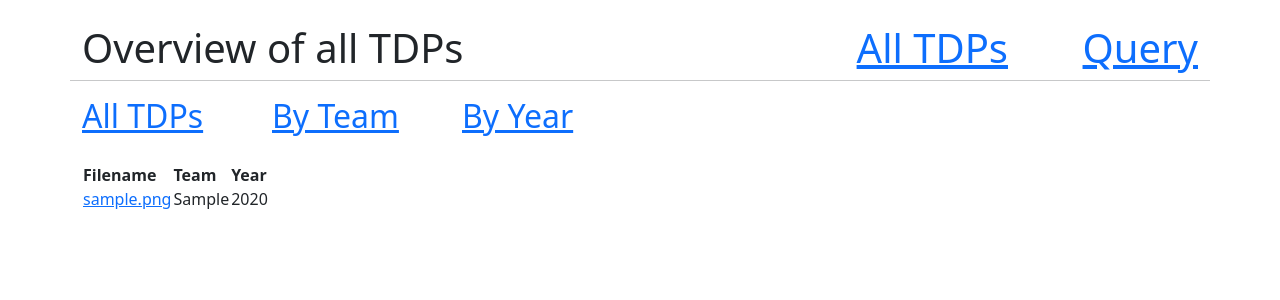
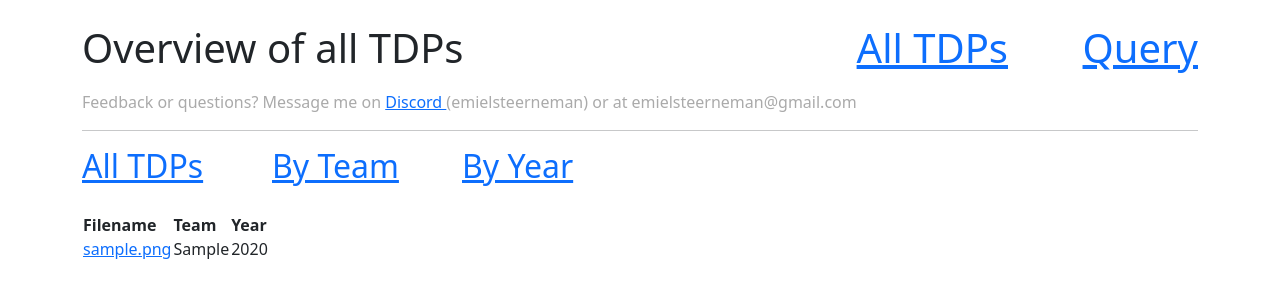
Before and after one commit to emielsteerneman/TDP, a Flask app: page / in a window 1280 px wide. Shown: the top 300 px of the page. Run offline with Flask 3, Linux system fonts and the light colour scheme; tables that the repository leaves empty hold one stand-in row (values such as "Sample post"); parts of the project's set-up code (start-up, migrations or seed data) failed here and were passed over; some libraries are stand-ins or nearby versions.

Commit message:
added contact info

```diff
--- a/templates/tdp.html
+++ b/templates/tdp.html
@@ -27,6 +27,12 @@
         </div>
         <div class="col-md-2 text-end">
           <h1><a href="/query"> Query </a></h1>
+        </div>
+      </div>
+
+      <div class="row">
+        <div class='col-md-12' style='padding-top:10px; color: #AAA'>
+          Feedback or questions? Message me on <a style='display: inline' href="https://discordapp.com/channels/@me/emielsteerneman/"> Discord </a> (emielsteerneman) or at emielsteerneman@gmail.com
         </div>
       </div>
 
--- a/templates/tdps.html
+++ b/templates/tdps.html
@@ -22,8 +22,16 @@
 				<div class="col-md-2 text-end">
 					<h1><a href="/query"> Query </a></h1>
 				</div>
+			</div>
 
-				<hr>
+			<div class="row">
+				<div class='col-md-12' style='padding-top:10px; color: #AAA'>
+					Feedback or questions? Message me on <a style='display: inline' href="https://discordapp.com/channels/@me/emielsteerneman/"> Discord </a> (emielsteerneman) or at emielsteerneman@gmail.com
+				</div>
+			</div>
+
+			<hr>
+			<div class="row">
 
 				<div class="col-md-2">
 					<h2><a href="/tdps"> All TDPs </a> </h2>
```
Also changed, not shown: templates/query.html (+9 -0 lines).
